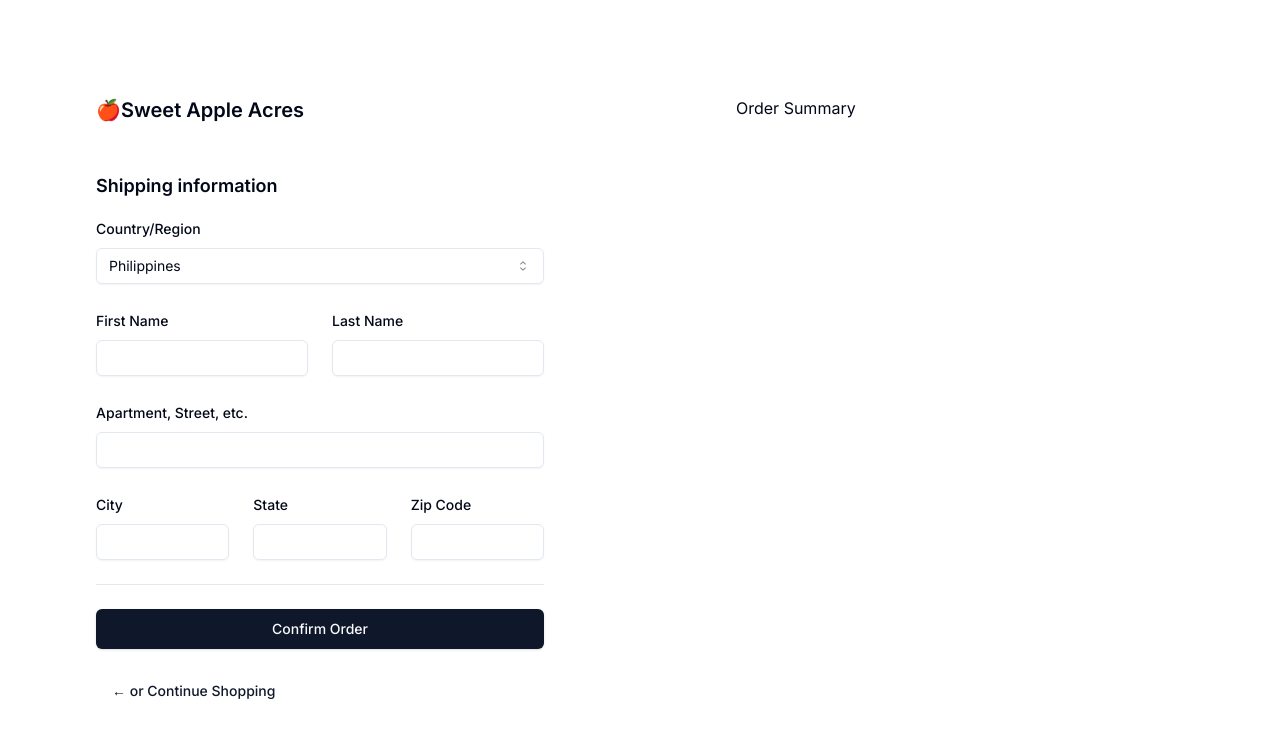
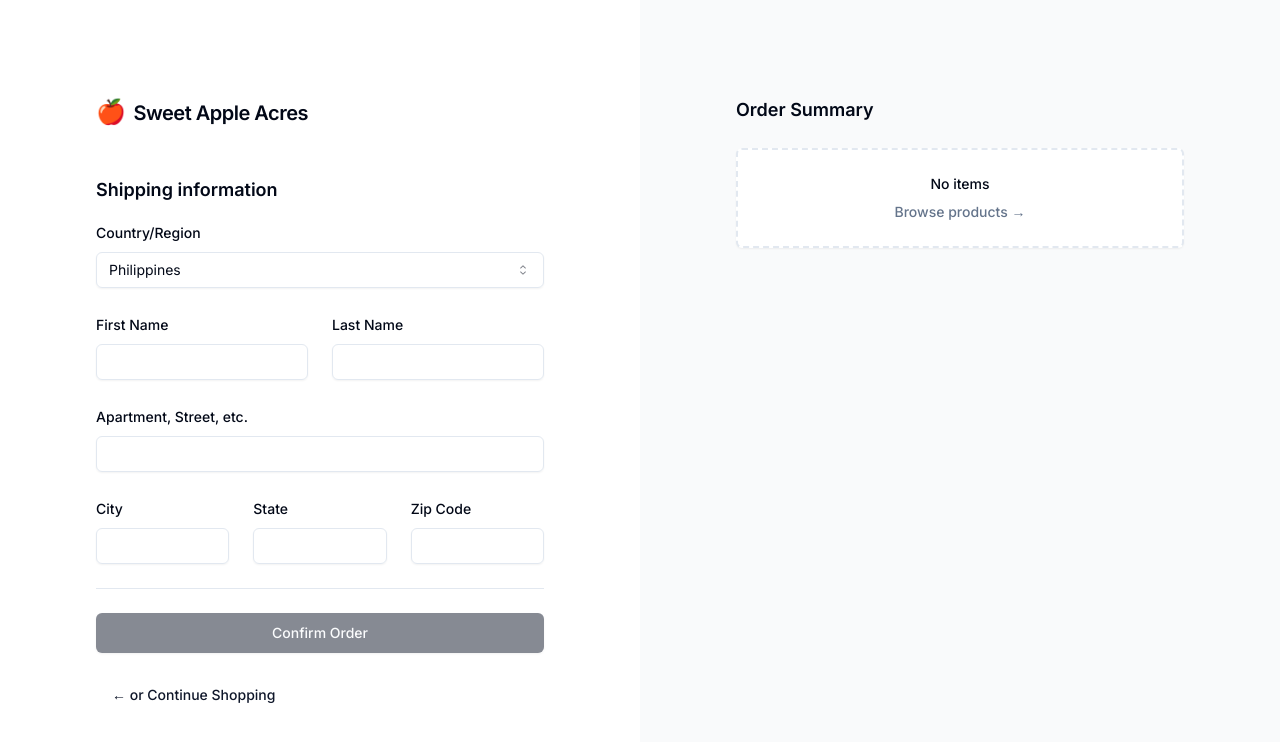
Before and after one commit to mewben/sweet-apple-acres, a Next.js app: page /checkout in a window 1280 px wide. Shown: the top 742 px of the page. Built offline with nearby package versions, Linux system fonts and the light colour scheme.

Commit message:
Order Summary

```diff
--- a/src/app/(cart)/checkout/page.tsx
+++ b/src/app/(cart)/checkout/page.tsx
@@ -1,17 +1,20 @@
-import Link from "next/link";
-import { ShippingForm } from "~/components/cart/shipping-form";
+import { OrderSummaryWrapper } from "~/components/cart/order-summary";
+import { ShippingFormWrapper } from "~/components/cart/shipping-form";
+import { Logo } from "~/components/logo";
 
 export default async function CheckoutPage() {
   return (
-    <div className="flex flex-row-reverse justify-center min-h-screen">
-      <div className="w-1/2 p-24">Order Summary</div>
-      <div className="w-1/2 p-24 flex justify-end">
+    <div className="flex flex-col md:flex-row-reverse justify-center min-h-screen">
+      <div className="md:w-1/2 p-24 bg-gray-50">
         <div className="flex flex-col max-w-lg w-full">
-          <Link href="/" className="font-semibold text-xl">
-            <span>🍎</span>
-            <span>Sweet Apple Acres</span>
-          </Link>
-          <ShippingForm />
+          <Logo className="flex md:hidden mb-12" />
+          <OrderSummaryWrapper />
+        </div>
+      </div>
+      <div className="md:w-1/2 p-24 flex justify-end">
+        <div className="flex flex-col max-w-lg w-full">
+          <Logo className="hidden md:flex mb-12" />
+          <ShippingFormWrapper />
         </div>
       </div>
     </div>
--- a/src/components/cart/cart-item.tsx
+++ b/src/components/cart/cart-item.tsx
@@ -20,7 +20,7 @@ export const CartItem = ({
 }: Props) => {
   return (
     <li className="flex py-6">
-      <div className="h-24 w-24 flex-shrink-0 overflow-hidden rounded-md border">
+      <div className="h-20 w-20 flex-shrink-0 overflow-hidden rounded-md border">
         <Image
           src={item.image ?? "/placeholder-img.jpg"}
           alt={item.name}
--- a/src/components/cart/cart-summary.tsx
+++ b/src/components/cart/cart-summary.tsx
@@ -33,6 +33,7 @@ export const CartSummary = () => {
         </SheetHeader>
         <div className="flex h-full flex-col justify-between overflow-hidden">
           <ScrollArea>
+            <ul>
               {Object.values(items).map((item) => (
                 <CartItem
                   item={item}
@@ -42,6 +43,7 @@ export const CartSummary = () => {
                   onRemove={remove}
                 />
               ))}
+            </ul>
           </ScrollArea>
           <div className="py-8 flex flex-col sm:flex-col border-t">
             <div className="flex justify-between text-lg font-medium">
--- /dev/null
+++ b/src/components/cart/order-item.tsx
@@ -0,0 +1,47 @@
+import Image from "next/image";
+import Link from "next/link";
+import React from "react";
+import { CartItem as CartItemType } from "~/lib/types";
+import { Button } from "../ui/button";
+import { SheetClose } from "../ui/sheet";
+
+const product1 = {
+  id: "6dbf5cb7-828a-4375-8796-40d2cdfa532d",
+  name: "Barrel of Apple Cider",
+  description:
+    "Apple cider season is here! Don't wait in line with no guarantee that we won't run out, get your online orders in today!",
+  image: "https://sweet-apple-acres.netlify.app/images/barrel-of-cider.jpg",
+  price: 27.98,
+  rating: 4.8,
+  releated: [],
+  isAvailable: true,
+  quantity: 2,
+};
+
+type Props = {
+  item?: CartItemType;
+};
+
+export const OrderItem = ({ item = product1 }: Props) => {
+  return (
+    <li className="flex py-6 border-b">
+      <div className="h-20 w-20 flex-shrink-0 overflow-hidden rounded-md border">
+        <Image
+          src={item.image ?? "/placeholder-img.jpg"}
+          alt={item.name}
+          width={512}
+          height={512}
+          quality={100}
+          className="h-full w-full object-cover object-center"
+        />
+      </div>
+      <div className="ml-4 flex flex-col flex-1">
+        <div className="flex justify-between text-base font-medium">
+          <h3>{item.name}</h3>
+          <p>${item.price * item.quantity}</p>
+        </div>
+        <p className="text-muted-foreground">Qty: {item.quantity}</p>
+      </div>
+    </li>
+  );
+};
--- /dev/null
+++ b/src/components/cart/order-summary.tsx
@@ -0,0 +1,94 @@
+"use client";
+
+import { useMemo } from "react";
+import { useCart } from "./cart-store";
+import { OrderItem } from "./order-item";
+import { CartItem } from "~/lib/types";
+import { Button } from "../ui/button";
+import Link from "next/link";
+
+const SHIPPING_FEE = 9.85; // Hardcoded for now;
+const TAX = 5; // 5%, Hardcoded for now;
+
+type Props = {
+  items: Record<string, CartItem>;
+  subTotal: number;
+  tax: number;
+  total: number;
+};
+
+const OrderSummary = ({ items = {}, subTotal, tax, total }: Props) => {
+  return (
+    <>
+      <ul>
+        {Object.values(items).map((item) => (
+          <OrderItem item={item} key={item.id} />
+        ))}
+      </ul>
+      <dl className="gap-4 flex flex-col pt-4">
+        <div className="flex justify-between">
+          <dt>Subtotal</dt>
+          <dt>${subTotal}</dt>
+        </div>
+        <div className="flex justify-between">
+          <dt>Shipping</dt>
+          <dt>${SHIPPING_FEE}</dt>
+        </div>
+        <div className="flex justify-between">
+          <dt>Taxes ({TAX}%)</dt>
+          <dt>${tax}</dt>
+        </div>
+        <div className="flex justify-between border-t font-semibold text-lg pt-4 tracking-tight">
+          <dt>Total</dt>
+          <dt>${total}</dt>
+        </div>
+      </dl>
+    </>
+  );
+};
+
+export const OrderSummaryWrapper = () => {
+  const { items, updatedAt } = useCart();
+
+  const { subTotal, tax, total } = useMemo(() => {
+    const subTotal = Object.values(items).reduce(
+      (accumulator, product) => product.quantity * product.price + accumulator,
+      0
+    );
+    const tax = (subTotal * TAX) / 100;
+    const total = subTotal + tax + SHIPPING_FEE;
+
+    return { subTotal, tax, total };
+  }, [updatedAt]);
+
+  return (
+    <div className="flex flex-col">
+      <h3 className="text-lg font-semibold">Order Summary</h3>
+      {Object.keys(items).length === 0 ? (
+        <EmptyState />
+      ) : (
+        <OrderSummary
+          items={items}
+          subTotal={subTotal}
+          tax={tax}
+          total={total}
+        />
+      )}
+    </div>
+  );
+};
+
+const EmptyState = () => {
+  return (
+    <Button
+      variant={"outline"}
+      className="border-dashed border-2 py-12 my-6"
+      asChild
+    >
+      <Link href="/" className="flex flex-col gap-2">
+        <div>No items</div>
+        <div className="text-muted-foreground">Browse products &rarr;</div>
+      </Link>
+    </Button>
+  );
+};
--- a/src/components/cart/shipping-form.tsx
+++ b/src/components/cart/shipping-form.tsx
@@ -22,6 +22,7 @@ import {
   SelectValue,
 } from "../ui/select";
 import Link from "next/link";
+import { useCart } from "./cart-store";
 
 const COUNTRIES: Record<string, string> = {
   us: "United States",
@@ -52,7 +53,11 @@ const formSchema = z.object({
   }),
 });
 
-export const ShippingForm = () => {
+type Props = {
+  disabled: boolean;
+};
+
+const ShippingForm = ({ disabled }) => {
   // 1. Define your form.
   const form = useForm<z.infer<typeof formSchema>>({
     resolver: zodResolver(formSchema),
@@ -75,8 +80,6 @@ export const ShippingForm = () => {
   }
 
   return (
-    <div className="space-y-4 mt-12">
-      <h3 className="text-lg font-semibold">Shipping information</h3>
     <Form {...form}>
       <form onSubmit={form.handleSubmit(onSubmit)} className="space-y-6">
         <FormField
@@ -85,10 +88,7 @@ export const ShippingForm = () => {
           render={({ field }) => (
             <FormItem>
               <FormLabel>Country/Region</FormLabel>
-                <Select
-                  onValueChange={field.onChange}
-                  defaultValue={field.value}
-                >
+              <Select onValueChange={field.onChange} defaultValue={field.value}>
                 <FormControl>
                   <SelectTrigger>
                     <SelectValue placeholder="Country/Region" />
@@ -189,7 +189,7 @@ export const ShippingForm = () => {
           />
         </div>
         <hr />
-          <Button type="submit" className="w-full" size="lg">
+        <Button type="submit" className="w-full" size="lg" disabled={disabled}>
           Confirm Order
         </Button>
         <Button variant="link" asChild>
@@ -197,6 +197,16 @@ export const ShippingForm = () => {
         </Button>
       </form>
     </Form>
+  );
+};
+
+export const ShippingFormWrapper = () => {
+  const { items } = useCart();
+
+  return (
+    <div className="space-y-4">
+      <h3 className="text-lg font-semibold">Shipping information</h3>
+      <ShippingForm disabled={Object.keys(items).length === 0} />
     </div>
   );
 };
```
Lines whose indentation alone changed are shown as unchanged.
